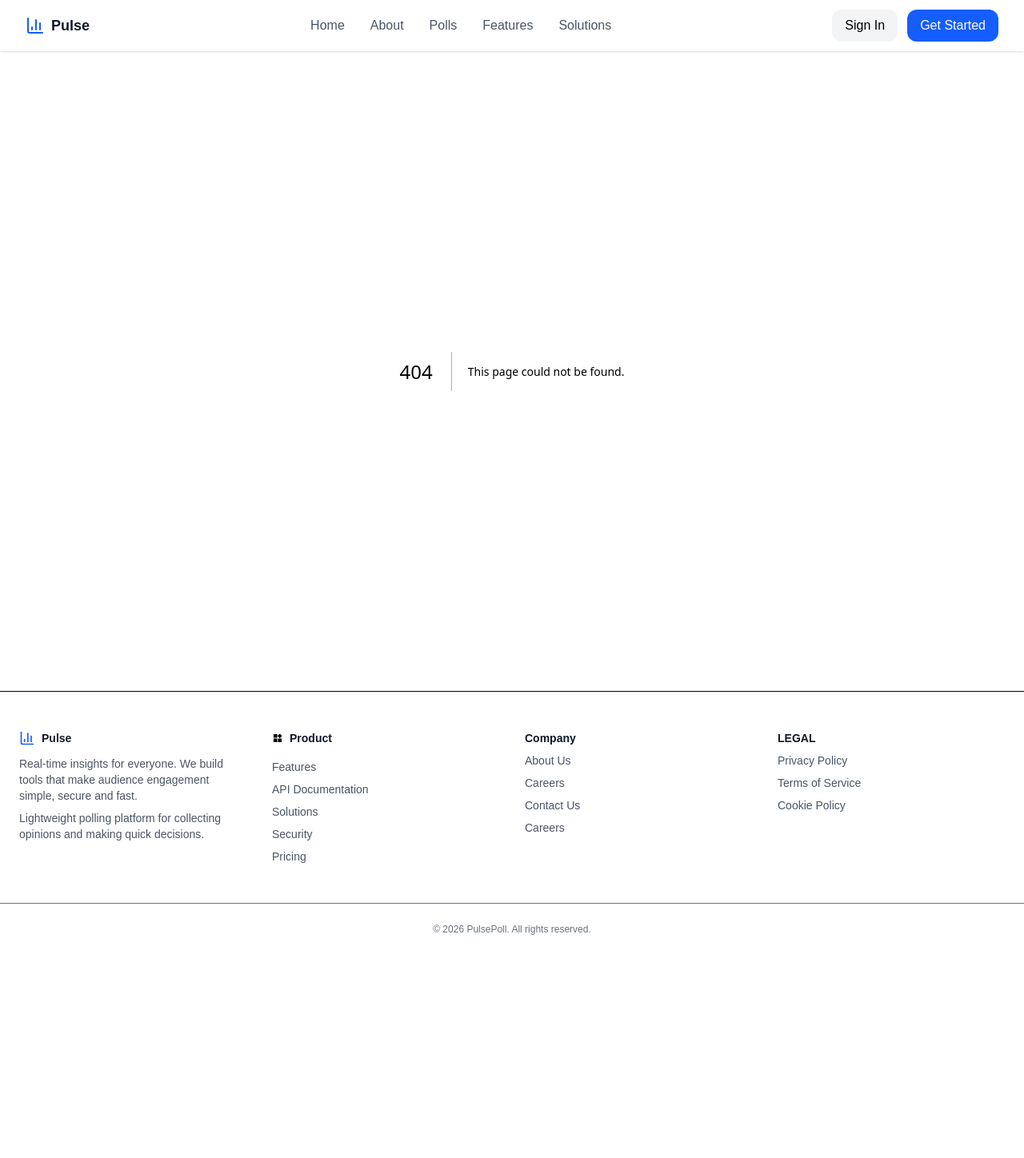
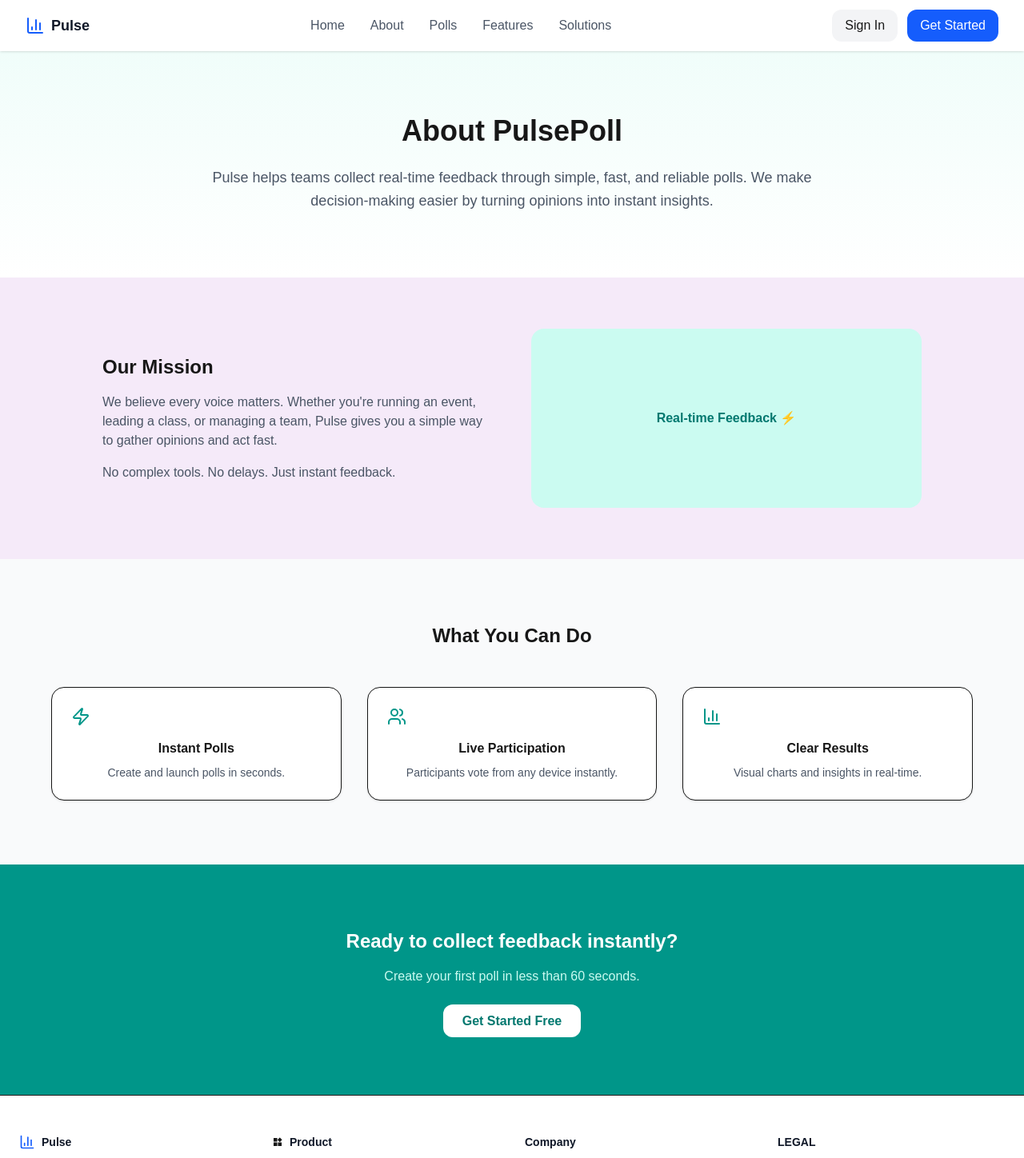
Before and after one commit to Braben/alx-project-nexus, a Next.js app: page /about in a window 1280 px wide. Before the commit this address had no page. Shown: the top 1448 px of the page at 80% size. Before the commit the page ends 1194 px from the top, so only its background shows below. Built offline with nearby package versions, Linux system fonts and the light colour scheme.

Commit message:
Feat: created the about page

```diff
--- /dev/null
+++ b/components/about/AboutHero.tsx
@@ -0,0 +1,16 @@
+import React from "react";
+export default function AboutHero() {
+  return (
+    <section className="bg-gradient-to-b from-teal-50 to-white py-20 text-center px-4">
+      <div className="max-w-3xl mx-auto">
+        <h1 className="text-4xl font-bold mb-6">About PulsePoll</h1>
+
+        <p className="text-lg text-gray-600 leading-relaxed">
+          Pulse helps teams collect real-time feedback through simple, fast, and
+          reliable polls. We make decision-making easier by turning opinions
+          into instant insights.
+        </p>
+      </div>
+    </section>
+  );
+}
--- /dev/null
+++ b/components/about/CTA.tsx
@@ -0,0 +1,23 @@
+import React from "react";
+import Link from "next/link";
+
+export default function CTA() {
+  return (
+    <section className="py-20 text-center bg-teal-600 text-white px-4">
+      <h2 className="text-2xl font-semibold mb-4">
+        Ready to collect feedback instantly?
+      </h2>
+
+      <p className="mb-8 text-teal-100">
+        Create your first poll in less than 60 seconds.
+      </p>
+
+      <Link
+        href="/signup"
+        className="bg-white text-teal-700 px-6 py-3 rounded-xl font-semibold hover:opacity-90"
+      >
+        Get Started Free
+      </Link>
+    </section>
+  );
+}
--- /dev/null
+++ b/components/about/Features.tsx
@@ -0,0 +1,42 @@
+import { BarChart3, Users, Zap } from "lucide-react";
+
+const items = [
+  {
+    icon: <Zap className="w-6 h-6 text-teal-600" />,
+    title: "Instant Polls",
+    description: "Create and launch polls in seconds.",
+  },
+  {
+    icon: <Users className="w-6 h-6 text-teal-600" />,
+    title: "Live Participation",
+    description: "Participants vote from any device instantly.",
+  },
+  {
+    icon: <BarChart3 className="w-6 h-6 text-teal-600" />,
+    title: "Clear Results",
+    description: "Visual charts and insights in real-time.",
+  },
+];
+
+export default function Features() {
+  return (
+    <section className="py-20 bg-gray-50 px-4">
+      <div className="max-w-6xl mx-auto text-center">
+        <h2 className="text-2xl font-semibold mb-12">What You Can Do</h2>
+
+        <div className="grid md:grid-cols-3 gap-8">
+          {items.map((item, i) => (
+            <div
+              key={i}
+              className="bg-white p-6 rounded-2xl shadow-sm border hover:shadow-md transition"
+            >
+              <div className="mb-4">{item.icon}</div>
+              <h3 className="font-semibold mb-2">{item.title}</h3>
+              <p className="text-sm text-gray-600">{item.description}</p>
+            </div>
+          ))}
+        </div>
+      </div>
+    </section>
+  );
+}
--- /dev/null
+++ b/components/about/Mission.tsx
@@ -0,0 +1,26 @@
+import React from "react";
+export default function Mission() {
+  return (
+    <section className="py-16 px-4">
+      <div className="max-w-5xl mx-auto grid md:grid-cols-2 gap-12 items-center">
+        <div>
+          <h2 className="text-2xl font-semibold mb-4">Our Mission</h2>
+
+          <p className="text-gray-600 mb-4">
+            We believe every voice matters. Whether you're running an event,
+            leading a class, or managing a team, Pulse gives you a simple way to
+            gather opinions and act fast.
+          </p>
+
+          <p className="text-gray-600">
+            No complex tools. No delays. Just instant feedback.
+          </p>
+        </div>
+
+        <div className="bg-teal-100 rounded-2xl h-56 flex items-center justify-center text-teal-700 font-semibold">
+          Real-time Feedback ⚡
+        </div>
+      </div>
+    </section>
+  );
+}
--- /dev/null
+++ b/pages/about.tsx
@@ -0,0 +1,23 @@
+import Head from "next/head";
+
+import AboutHero from "@/components/about/AboutHero";
+import Mission from "@/components/about/Mission";
+import Features from "@/components/about/Features";
+import CTA from "@/components/about/CTA";
+
+export default function AboutPage() {
+  return (
+    <>
+      <Head>
+        <title>About | PulsePoll</title>
+      </Head>
+
+      <main>
+        <AboutHero />
+        <Mission />
+        <Features />
+        <CTA />
+      </main>
+    </>
+  );
+}
```
